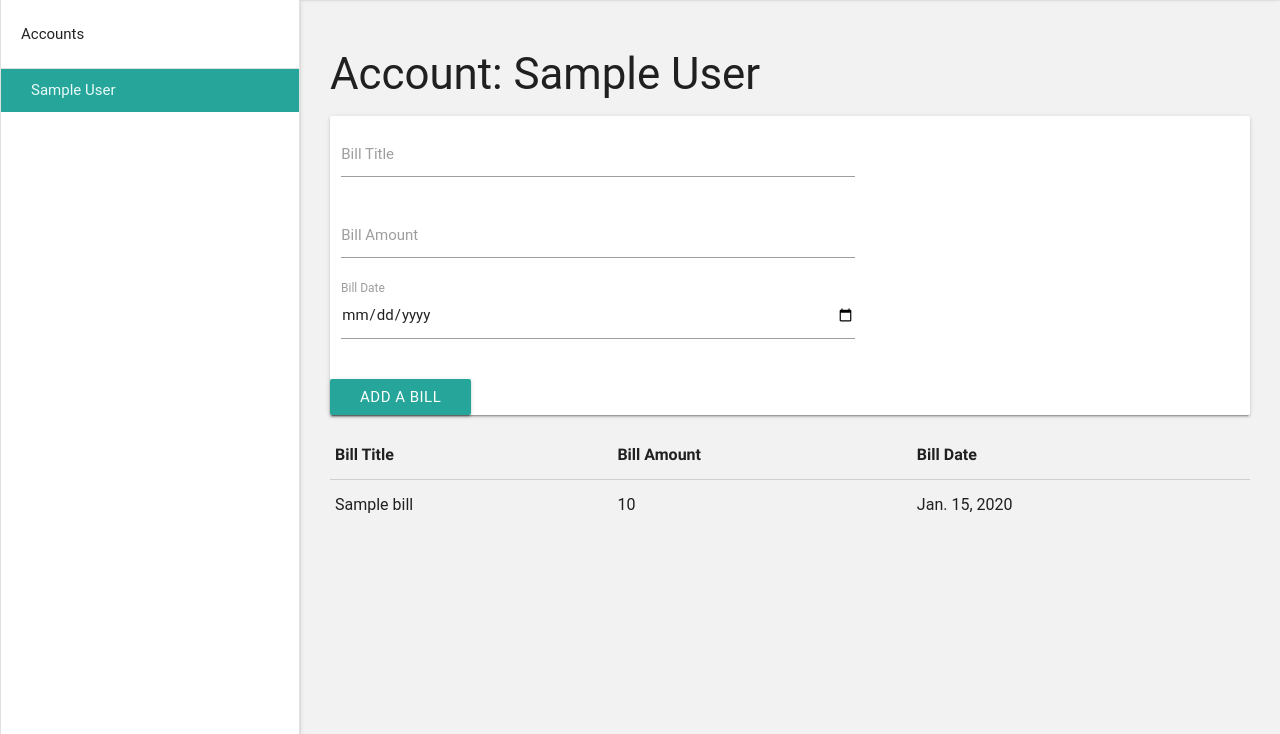
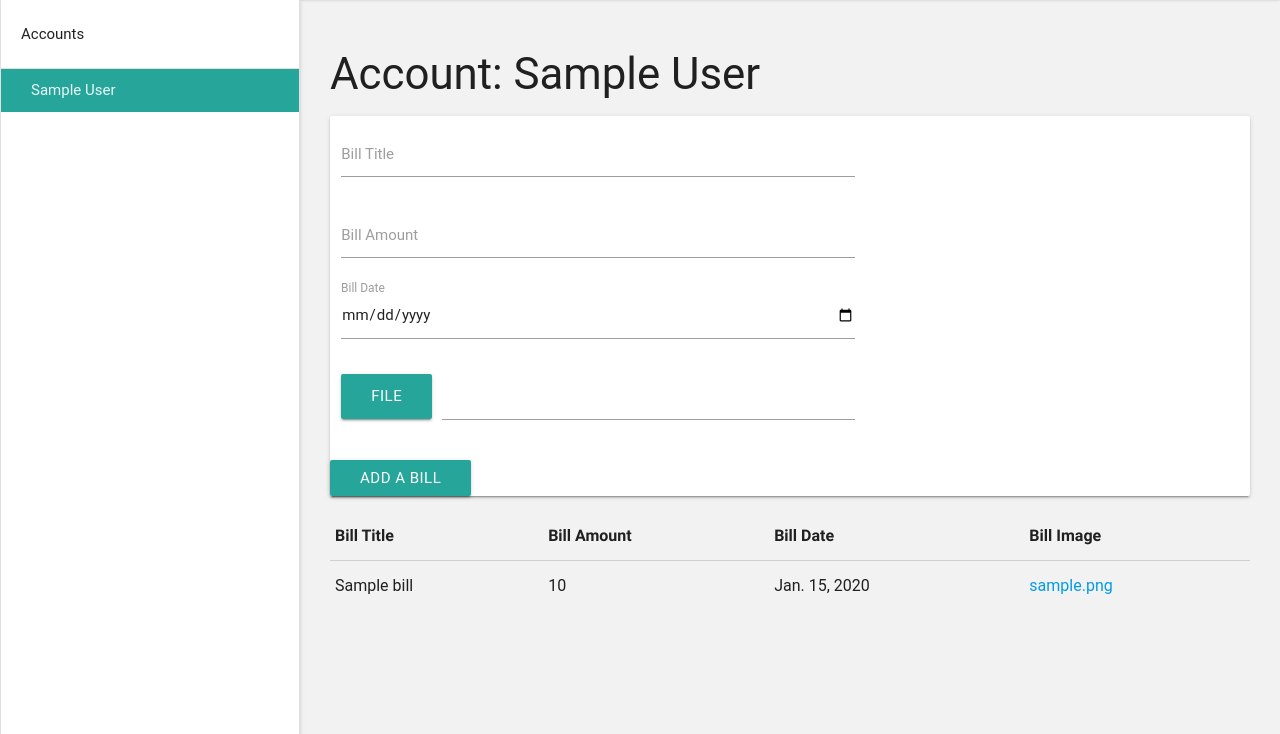
Before and after one commit to Rev4nth/track_bills, a Django app: page /account/1 in a window 1280 px wide. Shown: the part 66-800 px from the top of the page. Run offline with Django 3.2, Linux system fonts and the light colour scheme; a user stored in the database is signed in; tables that the repository leaves empty hold one stand-in row (values such as "Sample post"); some libraries are stand-ins or nearby versions; some web fonts are replaced.

Commit message:
implementation of image upload feature

```diff
--- a/track_bills/settings.py
+++ b/track_bills/settings.py
@@ -120,6 +120,9 @@ USE_TZ = True
 
 STATIC_URL = '/static/'
 STATICFILES_DIRS = (os.path.join(BASE_DIR, "static"),)
+MEDIA_ROOT = os.path.join(BASE_DIR, 'media')
+MEDIA_URL = '/media/'
+
 
 LOGIN_URL = '/'
 LOGOUT_URL = 'logout'
--- a/web/forms.py
+++ b/web/forms.py
@@ -9,3 +9,4 @@ class BillForm(forms.Form):
     bill_title =  forms.CharField(max_length=60)
     bill_amount = forms.IntegerField()
     bill_date = forms.DateField(widget=forms.DateInput(attrs={'class': 'datepicker', 'id': 'bill_date', 'type': 'date'}))
+    bill_image = forms.ImageField()
--- a/web/models.py
+++ b/web/models.py
@@ -17,6 +17,7 @@ class Bill(models.Model):
     amount = models.IntegerField()
     date = models.DateField(blank=True, default='', null=True)
     account = models.ForeignKey(Account)
+    image = models.ImageField(null=True)
 
     def __str__(self):
         return "Bill: {}".format(self.title)
--- a/web/templates/web/accounts.html
+++ b/web/templates/web/accounts.html
@@ -26,7 +26,7 @@
     <h3>Account: {{ account_each.name }}</h3>
 
     <div class="card col s8">
-      <form action="" method="post">
+      <form action="{% url 'accounts' account_id=account_each.id %}" method="post"  enctype="multipart/form-data">
         {% csrf_token %}
         <div class="row">
           <div class="input-field col s7">
@@ -41,6 +41,15 @@
             {{ bill_form.bill_date }}
             <label class="active" for="{{ bill_form.bill_date.id_for_label }}" >Bill Date</label>
           </div>
+          <div class="file-field input-field col s7">
+            <div class="btn">
+              <span>File</span>
+              {{ bill_form.bill_image }}
+            </div>
+            <div class="file-path-wrapper">
+              <input class="file-path validate" type="text">
+            </div>
+          </div>
         </div>
 
         <button class="waves-effect waves-light btn" type="submit" value="login" name="action">Add a bill</button>
@@ -54,6 +63,7 @@
                 <th data-field="bill_title">Bill Title</th>
                 <th data-field="bill_amount">Bill Amount</th>
                 <th data-field="bill_date">Bill Date</th>
+                <th data-field="bill_image">Bill Image</th>
             </tr>
           </thead>
           <tbody>
@@ -62,6 +72,7 @@
               <td>{{ bill.title }}</td>
               <td>{{ bill.amount }}</td>
               <td>{{ bill.date }}</td>
+              <td><a href="{{bill.image.url}}">{{ bill.image.name }}</a></td>
             </tr>
             {% endfor %}
           </tbody>
--- a/web/templates/web/accounts_list.html
+++ b/web/templates/web/accounts_list.html
@@ -26,7 +26,7 @@
         {% endfor %}
       </ul>
       <div class="card section">
-        <form action="" method="post">
+        <form action="{% url 'accounts_list' %}" method="post">
           {% csrf_token %}
           <div class="row">
             <div class="input-field col s12">
--- a/web/urls.py
+++ b/web/urls.py
@@ -1,7 +1,10 @@
 from django.conf.urls import url
+from django.conf.urls.static import  static
+from django.conf import settings
+from django.contrib.auth import views as auth_views
 
 from . import views
-from django.contrib.auth import views as auth_views
+
 
 urlpatterns =  [
     url(r'^$', auth_views.login, kwargs={'template_name':'login.html'} ,name='login'),
@@ -9,3 +12,6 @@ urlpatterns =  [
     url(r'^account/$', views.accounts_list, name='accounts_list'),
     url(r'^account/(?P<account_id>[0-9]+)$', views.accounts, name='accounts'),
 ]
+
+
+urlpatterns += static(settings.MEDIA_URL, document_root=settings.MEDIA_ROOT)
--- a/web/views.py
+++ b/web/views.py
@@ -36,12 +36,13 @@ def accounts(request, account_id):
     accounts_list  = current_user.account_set.all()
     account_each = Account.objects.get(pk=account_id)
     if request.method == 'POST':
-        bill_form = BillForm(request.POST)
+        bill_form = BillForm(request.POST, request.FILES)
         if bill_form.is_valid():
             bill_title = bill_form.cleaned_data['bill_title']
             bill_amount = bill_form.cleaned_data['bill_amount']
             bill_date =  bill_form.cleaned_data['bill_date']
-            account_each.bill_set.create(title=bill_title, amount=bill_amount, date=bill_date)
+            bill_image =  bill_form.cleaned_data['bill_image']
+            account_each.bill_set.create(title=bill_title, amount=bill_amount, date=bill_date, image=bill_image)
             return HttpResponseRedirect(reverse('accounts', kwargs={'account_id' : account_id}))
     else:
         bill_form = BillForm()
```
Also changed, not shown: media/trete.png (added), media/trete_kiRcr49.png (added), web/migrations/0002_auto_20170118_1420.py (added), web/migrations/0003_auto_20170118_1447.py (added), web/migrations/0004_auto_20170118_1513.py (added).
